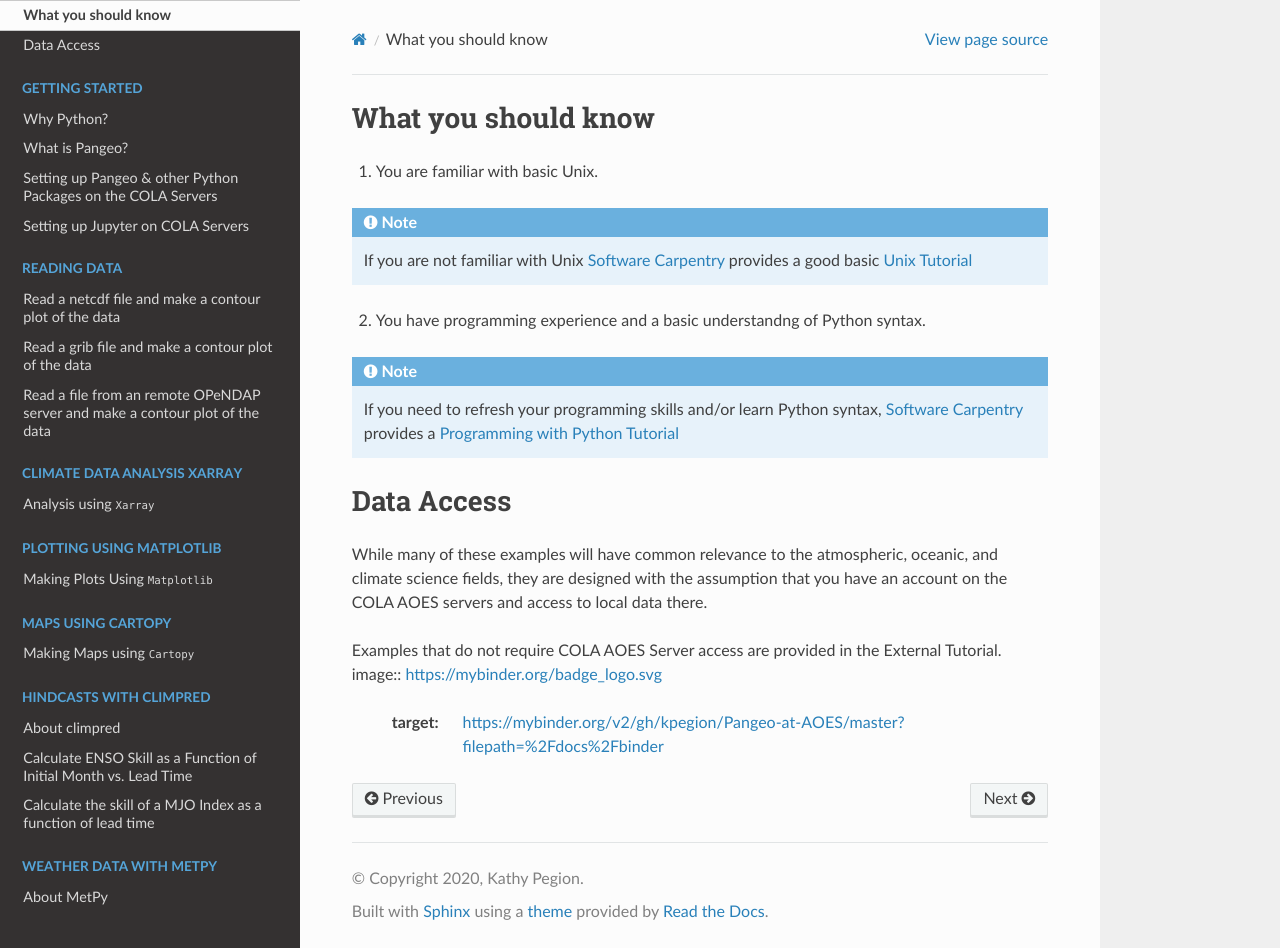
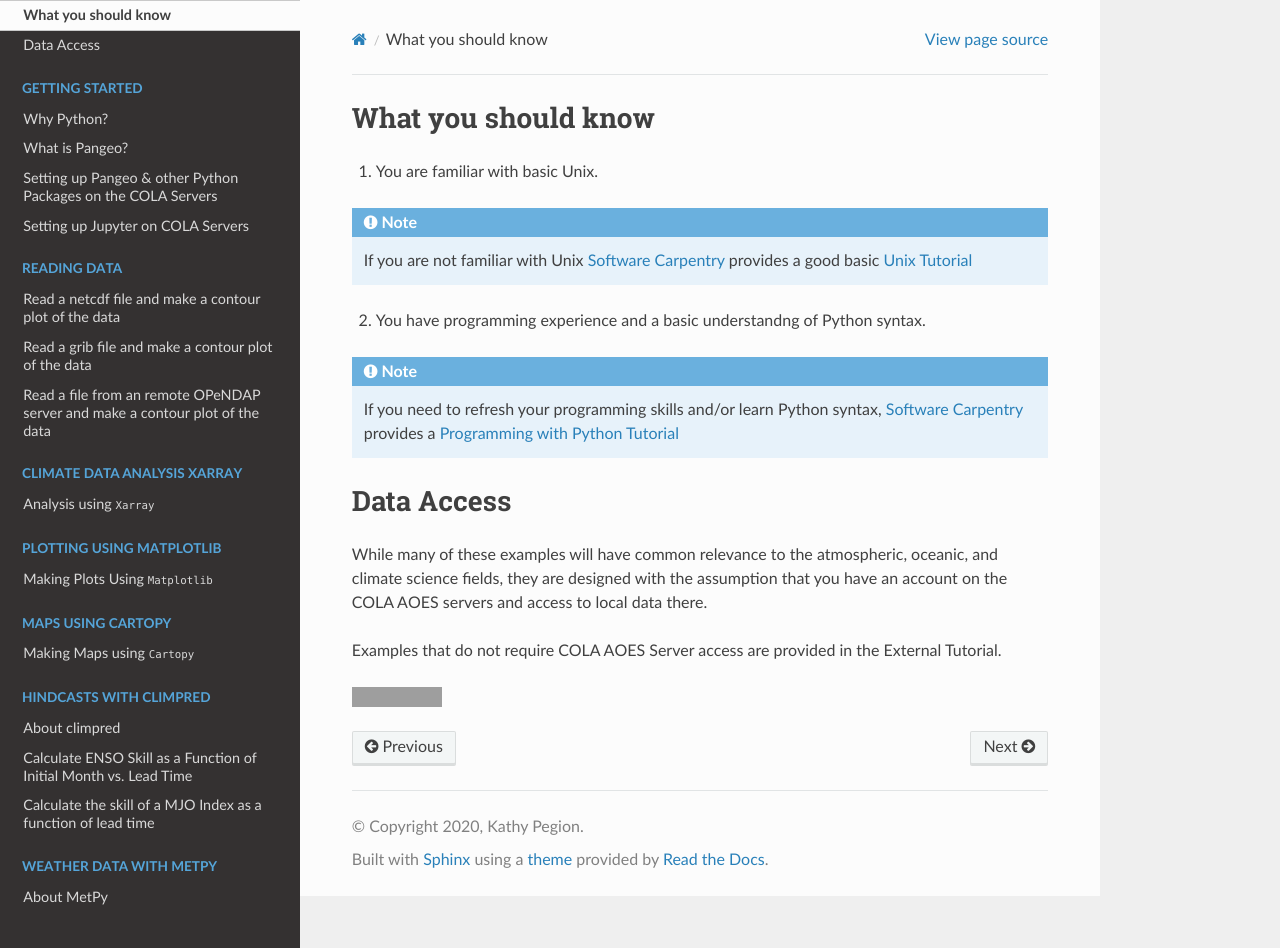
Before and after one commit to kpegion/Pangeo-at-AOES, a Sphinx documentation site: the page built from docs/source/prereq.rst, in a window 1280 px wide and 948 px high. Built offline with Sphinx 7.4.7 and the Read the Docs theme 2.0.0, drawn with Linux system fonts in a browser that asks for light colours; grey boxes are pictures that could not be loaded.

Commit message:
update external

```diff
--- a/docs/source/prereq.rst
+++ b/docs/source/prereq.rst
@@ -13,5 +13,6 @@ Data Access
 While many of these examples will have common relevance to the atmospheric, oceanic, and climate science fields, they are designed with the assumption that you have an account on the COLA AOES servers and access to local data there.
 
 Examples that do not require COLA AOES Server access are provided in the External Tutorial.
-image:: https://mybinder.org/badge_logo.svg
+
+.. image:: https://mybinder.org/badge_logo.svg
  :target: https://mybinder.org/v2/gh/kpegion/Pangeo-at-AOES/master?filepath=%2Fdocs%2Fbinder
```
